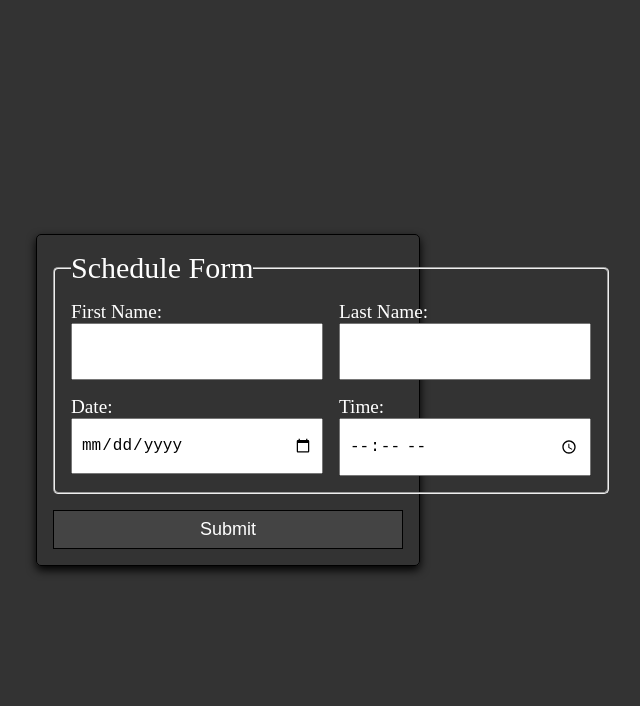
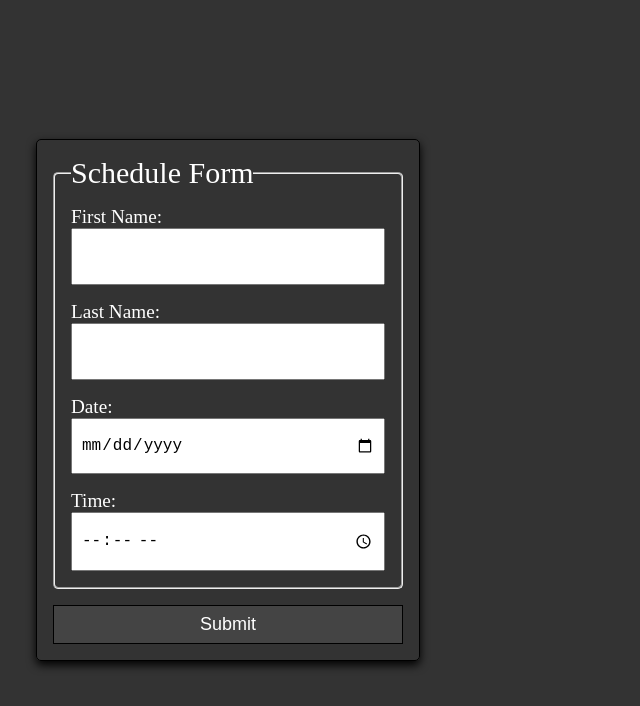
Before and after one commit to Elvin-code-dev/PP5-appointment-scheduler, a website: page views/home.html in a window 1280 px wide. Shown: the whole page, without its empty margins (412-1052 px from the left). Drawn offline with Linux system fonts and the light colour scheme; files whose address does not match are found by name.

Commit message:
More style work

```diff
--- a/public/styles/style.css
+++ b/public/styles/style.css
@@ -32,7 +32,7 @@ form {
 
 fieldset {
 	display: grid;
-	grid-template-columns: repeat(2, 1fr);
+	grid-template-columns: repeat(auto-fit, minmax(200px, 1fr));
 	gap: 1rem;
 	flex-wrap: wrap;
 	text-align: left;
```
